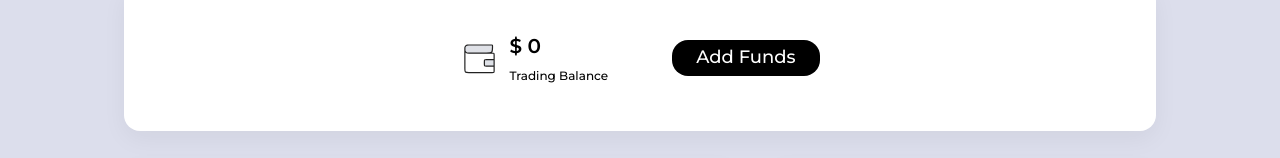
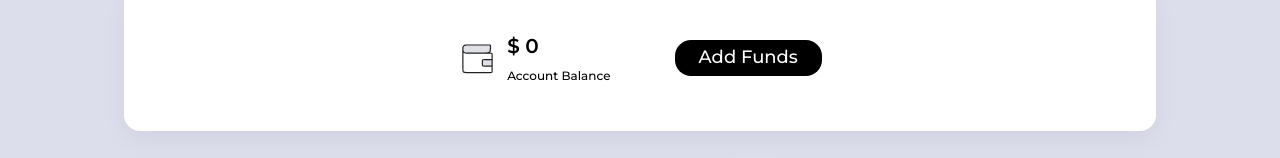
Before and after one commit to jakecomp/Day_Trading, a React (Create React App) app in the folder frontend/: page /home in a window 1280 px wide. Shown: the part 147-305 px from the top of the page. Built offline with nearby package versions, Linux system fonts and the light colour scheme.

Commit message:
Frontend: Change balance value name

```diff
--- a/frontend/src/pages/Home.tsx
+++ b/frontend/src/pages/Home.tsx
@@ -352,7 +352,7 @@ export const Home = (props: any) => {
                         <img src={wallet} />
                         <DataTextContainer>
                             <DataValue>$ {balanceValue}</DataValue>
-                            <DataName>Trading Balance</DataName>
+                            <DataName>Account Balance</DataName>
                         </DataTextContainer>
                     </DataContainer>
                     <MediumBlackButton onClick={() => setAddFundsPopup(true)}>Add Funds</MediumBlackButton>
```
